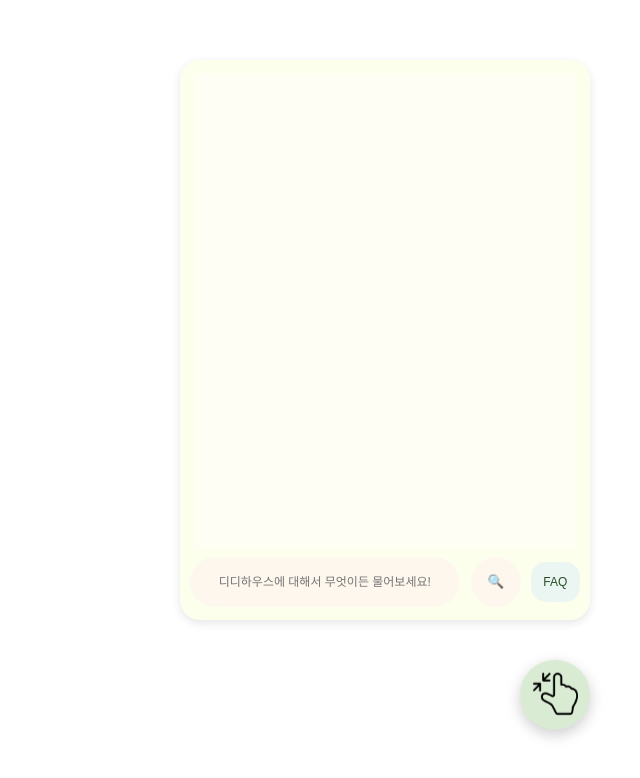
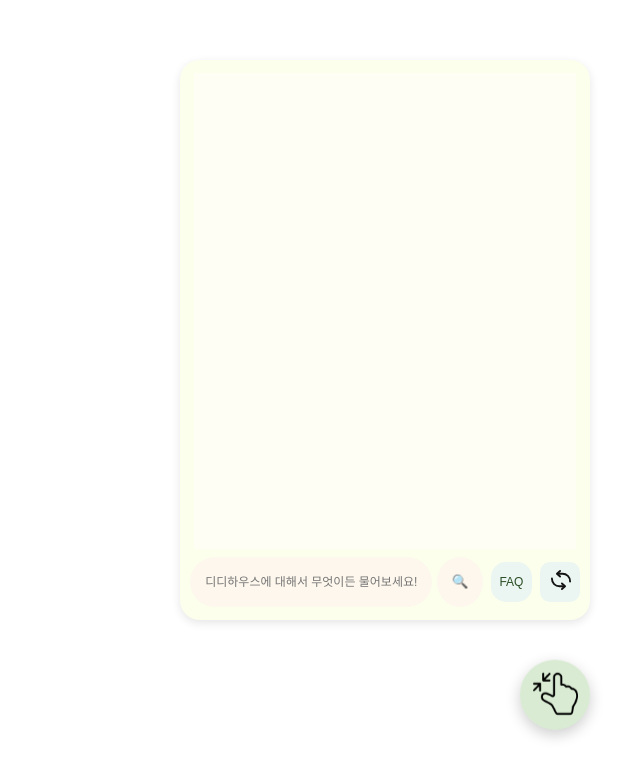
Before and after one commit to LeeHannaa/chatbot_csr, a Vue app: page / in a window 1280 px wide. Both pictures are taken after a click on the button 1195 px from the left and 693 px from the top of the page. Shown: the top 778 px of the page, without its empty margins (640-1280 px from the left). Built offline with nearby package versions, Linux system fonts and the light colour scheme; the HTML template or start-up script is replaced by a standard one.

Commit message:
fix: 채팅 무한 스크롤 기능 & 채팅 내용 삭제 기능

```diff
--- a/src/components/ChatView/ChatRoomComponent.vue
+++ b/src/components/ChatView/ChatRoomComponent.vue
@@ -1,8 +1,33 @@
 <script setup lang="ts">
+import { ref, onMounted, onBeforeUnmount, watch } from 'vue'
 import { useConversationStore } from '../../stores/conversation'
-import InputChatComponent from '../ChatView/InputChatComponent.vue'
 
 const conversationStore = useConversationStore()
+const chatContainer = ref<HTMLDivElement | null>(null)
+
+const handleScroll = () => {
+  if (!chatContainer.value) return
+}
+
+onMounted(() => {
+  if (chatContainer.value) {
+    chatContainer.value.addEventListener('scroll', handleScroll)
+  }
+})
+
+onBeforeUnmount(() => {
+  if (chatContainer.value) {
+    chatContainer.value.removeEventListener('scroll', handleScroll)
+  }
+})
+watch(
+  () => conversationStore.formattedConversation,
+  () => {
+    if (chatContainer.value) {
+      chatContainer.value.scrollTop = chatContainer.value.scrollHeight
+    }
+  },
+)
 defineProps<{
   toggleFAQ: () => void
   isFAQVisible: boolean
@@ -11,13 +36,12 @@ defineProps<{
 
 <template>
   <div class="room">
-    <div class="chatroom">
+    <div class="chatroom" ref="chatContainer">
       <p v-for="(item, index) in conversationStore.formattedConversation" :key="index">
         {{ item }}
       </p>
     </div>
   </div>
-  <InputChatComponent :isFAQVisible="isFAQVisible" :toggleFAQ="toggleFAQ" />
 </template>
 
 <style>
@@ -34,7 +58,7 @@ defineProps<{
 }
 .chatroom {
   width: 100%;
-  max-height: 500px;
+  max-height: 98%;
   overflow-y: auto;
   background: rgb(254, 254, 244);
 }
--- a/src/components/ChatView/InputChatComponent.vue
+++ b/src/components/ChatView/InputChatComponent.vue
@@ -27,6 +27,9 @@ async function quest(question: string) {
     console.log(err)
   }
 }
+function reload() {
+  conversationStore.clearConversation()
+}
 defineProps<{
   toggleFAQ: () => void
   isFAQVisible: boolean
@@ -45,6 +48,9 @@ defineProps<{
     <button class="faqBT" @click="toggleFAQ">
       {{ isFAQVisible ? 'FAQ' : 'FAQ' }}
     </button>
+    <button class="reloadbutton" type="button" @click="reload">
+      <img src="../../assets/refresh.svg" style="width: 30px; height: 30px" />
+    </button>
   </div>
 </template>
 
@@ -59,7 +65,7 @@ defineProps<{
 .question {
   width: 70%;
   height: 50px;
-  margin-right: 12px;
+  margin-right: 5px;
   font-size: 12px;
   text-align: center;
   border: none;
@@ -74,10 +80,10 @@ defineProps<{
   border-radius: 50%;
   background: #fdf7edff;
   cursor: pointer;
-  margin-right: 10px;
+  margin-right: 8px;
 }
 .faqBT {
-  width: 50px;
+  width: 45px;
   height: 40px;
   border-radius: 15px;
   border: none;
@@ -85,5 +91,16 @@ defineProps<{
   color: rgb(43, 77, 37);
   cursor: pointer;
   font-size: 12px;
+  margin-right: 8px;
+}
+.reloadbutton {
+  width: 40px;
+  height: 40px;
+  border-radius: 10px;
+  border: none;
+  background: #ebf6f2;
+  color: rgb(43, 77, 37);
+  cursor: pointer;
+  font-size: 12px;
 }
 </style>
--- a/src/components/HomeView/MoveChat.vue
+++ b/src/components/HomeView/MoveChat.vue
@@ -2,11 +2,13 @@
 import { ref } from 'vue'
 import ChatRoomComponent from '../ChatView/ChatRoomComponent.vue'
 import FAQComponent from '../ChatView/FAQComponent.vue'
+import InputChatComponent from '../ChatView/InputChatComponent.vue'
 
 const chatIsOpen = ref(false)
 
 function toggleChat() {
   chatIsOpen.value = !chatIsOpen.value
+  if (isFAQVisible.value) toggleFAQ()
 }
 // FAQ 컴포넌트 표시/숨기기 상태 관리
 const isFAQVisible = ref(false)
@@ -21,6 +23,7 @@ function toggleFAQ() {
   <div style="text-align: center">
     <div v-if="chatIsOpen" class="chatbox">
       <ChatRoomComponent :isFAQVisible="isFAQVisible" :toggleFAQ="toggleFAQ" />
+      <InputChatComponent :isFAQVisible="isFAQVisible" :toggleFAQ="toggleFAQ" />
     </div>
     <FAQComponent v-if="isFAQVisible" :toggleFAQ="toggleFAQ" />
     <button class="movechatbot" @click="toggleChat">
--- a/src/stores/conversation.ts
+++ b/src/stores/conversation.ts
@@ -14,9 +14,14 @@ export const useConversationStore = defineStore('conversation', () => {
     conversation.value.push(message)
   }
 
+  function clearConversation() {
+    conversation.value = []
+  }
+
   return {
     conversation,
     formattedConversation,
     addMessage,
+    clearConversation,
   }
 })
```
Also changed, not shown: src/assets/refresh.svg (added).
